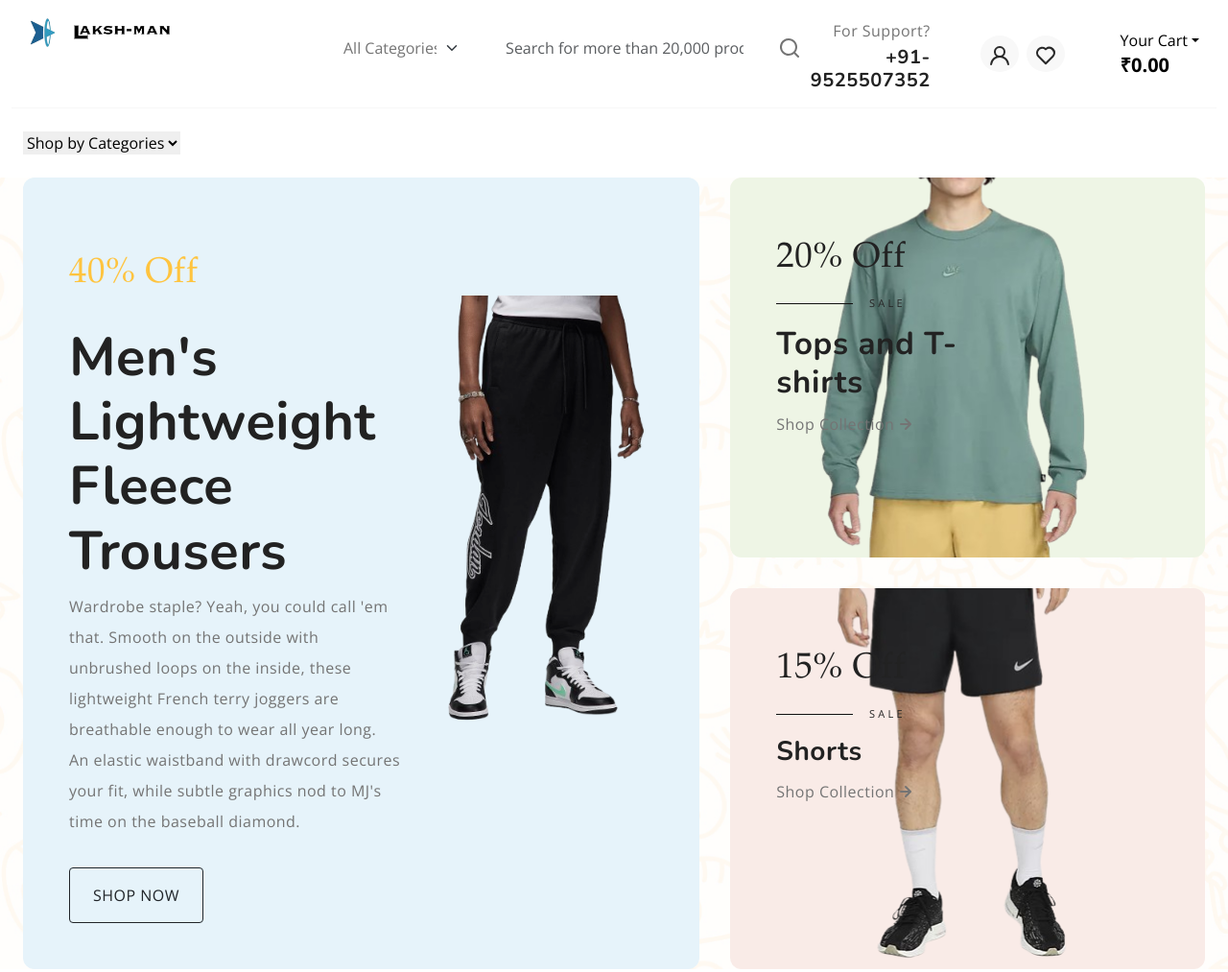
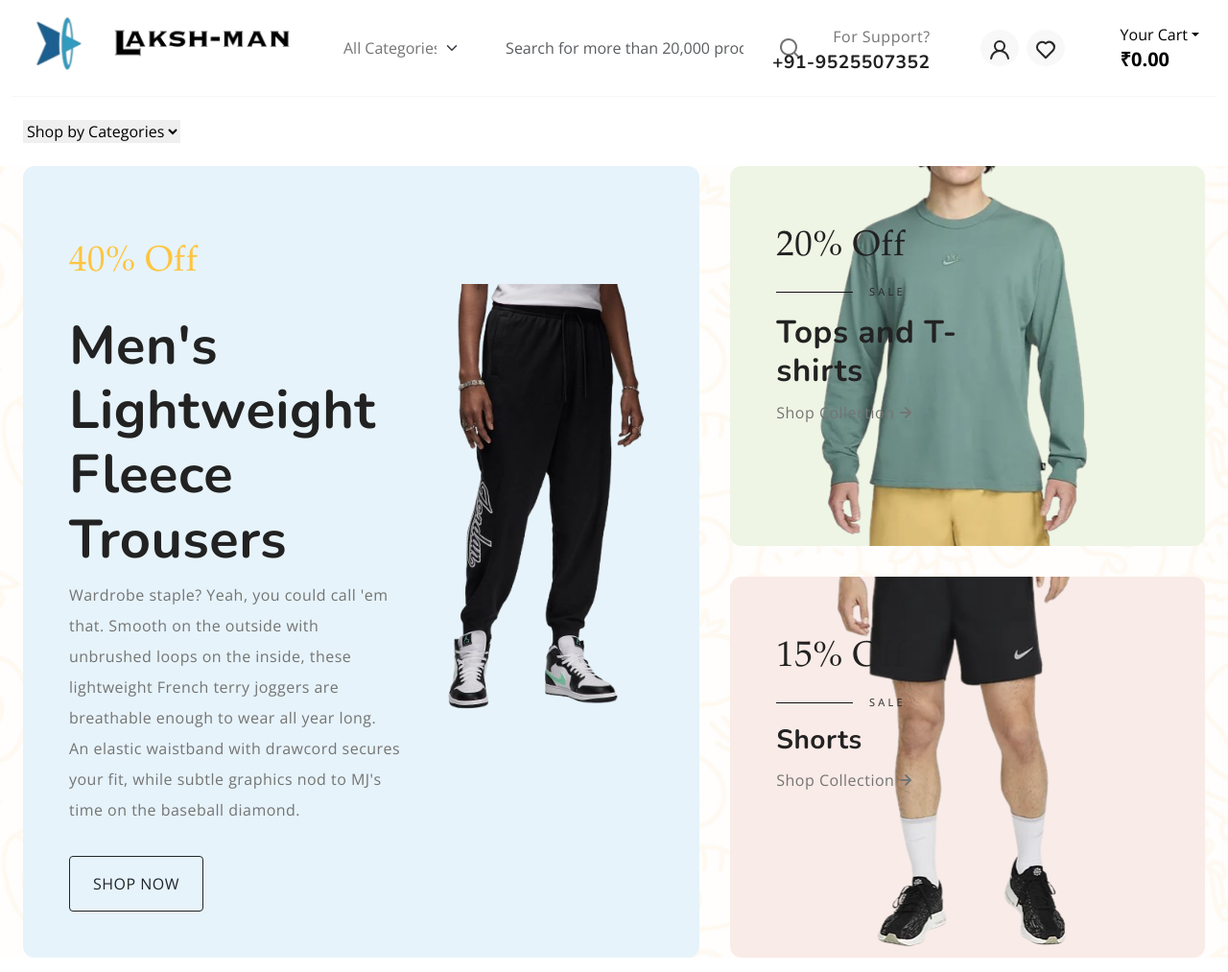
Before and after one commit to Akshatoff/Laksh-man, a plain HTML site: page index.html in a window 1280 px wide. Shown: the top 1013 px of the page at 96% size. Drawn offline with nearby package versions, Linux system fonts and the light colour scheme; no server answers; a script that the page names is missing.

Commit message:
Update style.css

```diff
--- a/style.css
+++ b/style.css
@@ -637,7 +637,7 @@ h1,h2,h3,h4,h5,h6 {
   }
 }
 
-.main-logo {
-  width: 10rem;
-
+.support-box h5 {
+  width: 15rem;
+  font-size:1.2rem;
 }
```
